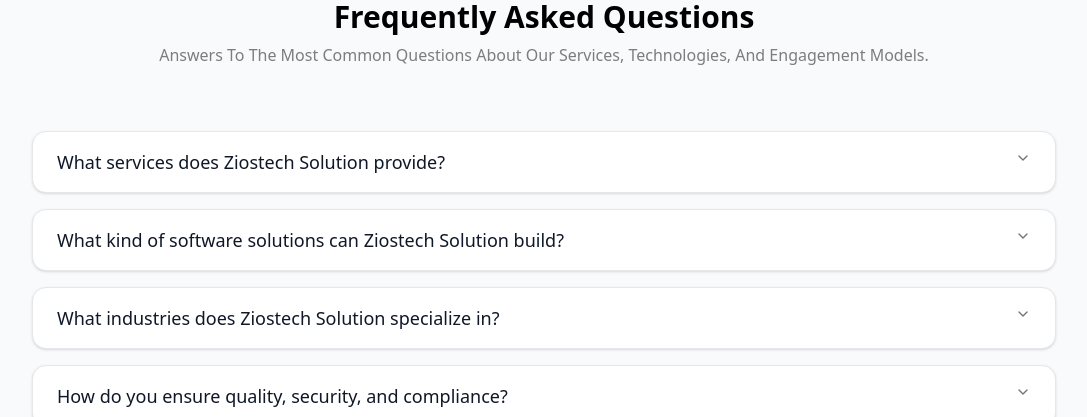
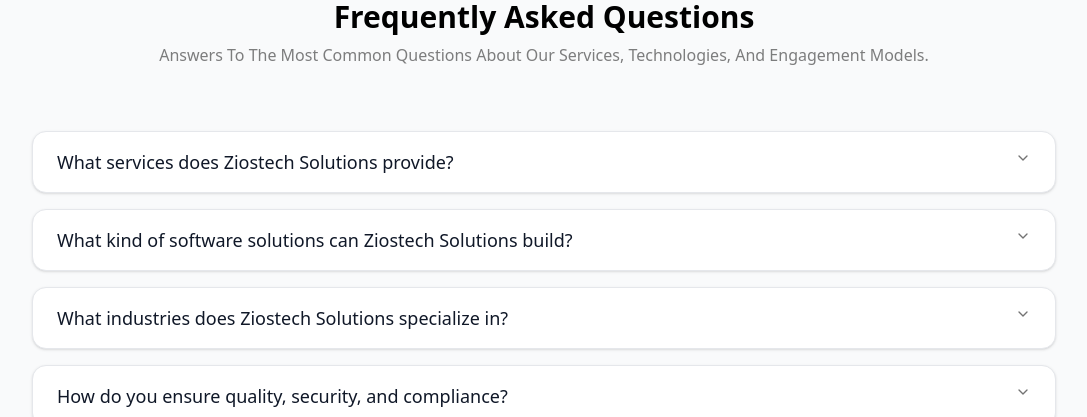
Before and after one commit to SinghAdii/Z.S.M, a Next.js app: page /pages/projects in a window 1280 px wide. Shown: the part 9960-10377 px from the top of the page, without its empty margins (96-1183 px from the left). Built offline with nearby package versions, Linux system fonts and the light colour scheme.

Commit message:
renamed the org name

```diff
--- a/src/components/Custom/AboutCompanySection.tsx
+++ b/src/components/Custom/AboutCompanySection.tsx
@@ -202,7 +202,7 @@
               We don’t just build solutions — we build relationships. Our
               customer-centric approach ensures every project aligns with your
               vision and business goals. With a proven record of innovation and
-              excellence, Ziostech Solution stands as your trusted partner in
+              excellence, Ziostech Solutions stands as your trusted partner in
               digital transformation.
             </p>
           </div>
--- a/src/components/Custom/FAQ.tsx
+++ b/src/components/Custom/FAQ.tsx
@@ -12,19 +12,19 @@
 
 export const faqs = [
   {
-    question: "What services does Ziostech Solution provide?",
-    answer: `Ziostech Solution offers a complete range of IT consulting, staffing, and technology services designed to help businesses innovate and scale.
+    question: "What services does Ziostech Solutions provide?",
+    answer: `Ziostech Solutions offers a complete range of IT consulting, staffing, and technology services designed to help businesses innovate and scale.
 Our key offerings include Platform Services, Web & App Development, CMS and E-commerce Solutions, Cloud Services, UI/UX Design, Testing, Big Data Services, Data Visualization, DataOps, and AI Integration.
 We also provide custom software development and end-to-end digital transformation consulting for enterprises and startups.`,
   },
   {
-    question: "What kind of software solutions can Ziostech Solution build?",
+    question: "What kind of software solutions can Ziostech Solutions build?",
     answer: `We build custom software solutions tailored to meet your business needs from web applications, mobile apps, and enterprise platforms to AI-powered tools and cloud-based systems.
 Whether you need an e-commerce platform, data analytics dashboard, or workflow automation system, our team can design, develop, and deploy scalable solutions using the latest technologies.`,
   },
   {
-    question: "What industries does Ziostech Solution specialize in?",
-    answer: `Ziostech Solution works across a diverse range of industries, including:
+    question: "What industries does Ziostech Solutions specialize in?",
+    answer: `Ziostech Solutions works across a diverse range of industries, including:
 * Information Technology and Software
 * Finance and Banking
 * Retail and E-commerce
@@ -54,7 +54,7 @@
   },
   {
     question: "What are the engagement models available for businesses?",
-    answer: `Ziostech Solution offers flexible engagement and collaboration models to suit every business type:
+    answer: `Ziostech Solutions offers flexible engagement and collaboration models to suit every business type:
 * Dedicated Team Model: Hire a full-time development team for ongoing projects.
 * Fixed-Price Model: Ideal for clearly defined projects with set timelines and budgets.
 * Time & Material Model: Pay based on actual work hours and evolving requirements.
@@ -62,7 +62,7 @@
   },
   {
     question: "Why should you choose Ziostech Solution?",
-    answer: `You should choose Ziostech Solution because we combine innovation, expertise, and reliability to deliver results that matter.
+    answer: `You should choose Ziostech Solutions because we combine innovation, expertise, and reliability to deliver results that matter.
 * We provide end-to-end IT consulting and development services
 * We have a skilled team of certified engineers and designers
 * We ensure quality, scalability, and security in every project
@@ -86,7 +86,7 @@
   },
   {
     question: "Do you offer app maintenance and support services?",
-    answer: `Yes. Ziostech Solution provides ongoing maintenance and post-launch support to ensure your applications remain secure, updated, and high-performing.
+    answer: `Yes. Ziostech Solutions provides ongoing maintenance and post-launch support to ensure your applications remain secure, updated, and high-performing.
 Our support includes bug fixes, performance optimization, system upgrades, and feature enhancements so your business continues running smoothly without interruption.`,
   },
 ];
--- a/src/components/Custom/Herosection.tsx
+++ b/src/components/Custom/Herosection.tsx
@@ -39,7 +39,7 @@
     "text-orange-500",
     "text-blue-600",
   ],
-  subtitle = "Ziostech Solution delivers expert IT consulting, staffing, web & app development, and AI integration services to help businesses grow and innovate.",
+  subtitle = "Ziostech Solutions delivers expert IT consulting, staffing, web & app development, and AI integration services to help businesses grow and innovate.",
   highlightText = "Experiences",
   heroImage,
   primaryButtonText = "Contact Us",
```
